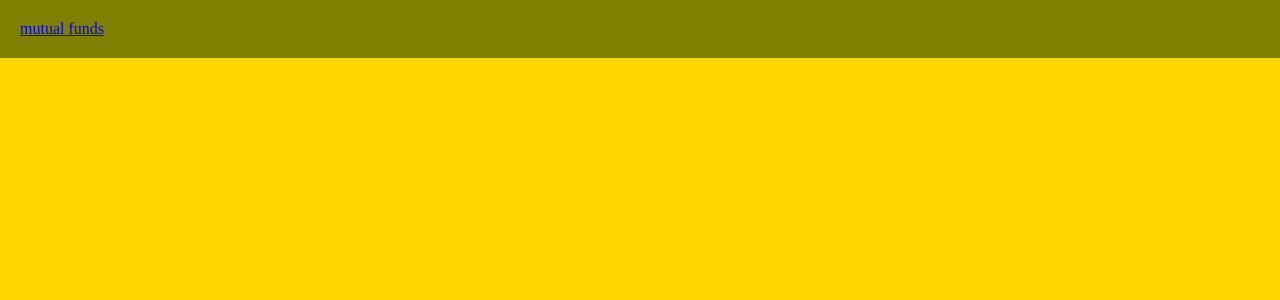
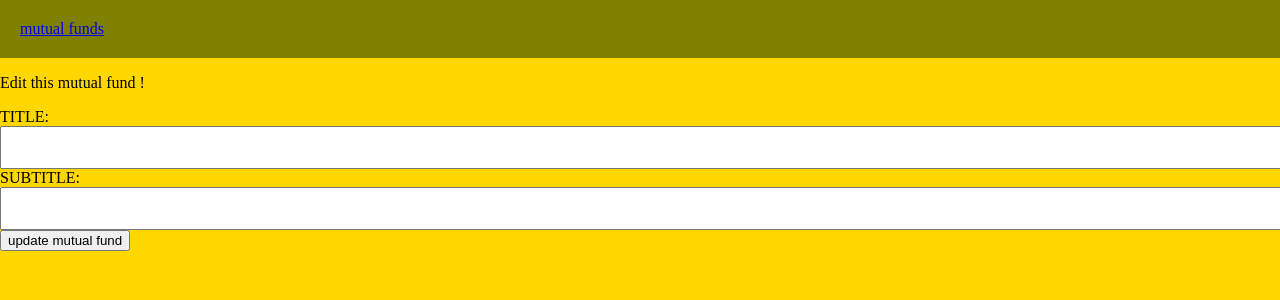
Before and after one commit to Nmuta/vanguard_mutual_funds2, an Angular app: page /funds/1/edit in a window 1280 px wide. Before the commit this address led to /. Shown: the top 300 px of the page. Built offline with nearby package versions, Linux system fonts and the light colour scheme; no server answers.

Commit message:
Add Edit functionality

```diff
--- a/src/app/app-routing.module.ts
+++ b/src/app/app-routing.module.ts
@@ -2,10 +2,12 @@ import { NgModule } from '@angular/core';
 import { RouterModule, Routes } from '@angular/router';
 import { FundComponent } from './fund/fund.component';
 import { FundsComponent } from './funds/funds.component';
+import { EditfundComponent } from './editfund/editfund.component';
 
 const routes: Routes = [
   {path: "funds", component: FundsComponent},
   {path: "funds/:id", component: FundComponent},
+  {path: "funds/:id/edit", component: EditfundComponent},
 ];
 
 @NgModule({
--- a/src/app/app.module.ts
+++ b/src/app/app.module.ts
@@ -6,17 +6,21 @@ import { AppComponent } from './app.component';
 import { FundsComponent } from './funds/funds.component';
 import { FundComponent } from './fund/fund.component';
 import { HttpClientModule } from '@angular/common/http';
+import { EditfundComponent } from './editfund/editfund.component';
+import { FormsModule } from '@angular/forms';
 
 @NgModule({
   declarations: [
     AppComponent,
     FundsComponent,
-    FundComponent
+    FundComponent,
+    EditfundComponent
   ],
   imports: [
     BrowserModule,
     AppRoutingModule,
     HttpClientModule,
+    FormsModule,
   ],
   providers: [],
   bootstrap: [AppComponent]
--- /dev/null
+++ b/src/app/editfund/editfund.component.html
@@ -0,0 +1,13 @@
+<p>Edit this mutual fund ! </p>
+
+
+<div>
+    TITLE: <input [(ngModel)]="fund.title" />
+</div>
+
+<div>
+    SUBTITLE: <input [(ngModel)]="fund.subtitle" />
+</div>
+
+
+<button (click)="update()">update mutual fund</button>
--- /dev/null
+++ b/src/app/editfund/editfund.component.scss
@@ -0,0 +1,6 @@
+
+
+input {
+    font-size: 2em;
+    width: 100%;
+}
--- /dev/null
+++ b/src/app/editfund/editfund.component.ts
@@ -0,0 +1,40 @@
+import { Component, OnInit } from '@angular/core';
+import { ActivatedRoute, Router } from '@angular/router';
+import { FundService } from '../fund.service';
+import { Fund } from '../fund/fund.model';
+
+
+@Component({
+  selector: 'app-editfund',
+  templateUrl: './editfund.component.html',
+  styleUrls: ['./editfund.component.scss']
+})
+export class EditfundComponent implements OnInit {
+
+  fund:Fund = {};
+
+  constructor(private router: Router,
+    private fundService: FundService ,
+    private route: ActivatedRoute) {
+
+    }
+
+  ngOnInit(): void {
+    this.route.params.subscribe(params=>{
+      const myid = +params['id'];
+      this.fundService.getFund(myid).subscribe(payload=>{
+        console.log("the payload I want to edit is", payload);
+        this.fund = payload;
+      })
+    })
+  }
+
+  update(): void {
+    this.fundService.updateFund(this.fund).subscribe(data =>{
+      if(data){
+        this.router.navigateByUrl("/funds");
+      }
+    })
+  }
+
+}
--- a/src/app/fund.service.ts
+++ b/src/app/fund.service.ts
@@ -1,6 +1,7 @@
 import { Injectable } from '@angular/core';
 import { HttpClient } from '@angular/common/http';
 import { Observable } from 'rxjs';
+import { Fund } from './fund/fund.model';
 
 @Injectable({
   providedIn: 'root'
@@ -20,4 +21,9 @@ export class FundService {
     return this.http.get("http://localhost:8082/api/funds/"+id);
 
   }
+
+  updateFund(fund: Fund): Observable<any> {
+    return this.http.patch(`http://localhost:8082/api/funds/${fund.id}`, fund);
+
+  }
 }
--- a/src/app/fund/fund.component.html
+++ b/src/app/fund/fund.component.html
@@ -3,3 +3,6 @@
 <p>{{fund.id}}</p>
 
 <p>{{fund.subtitle}}</p>
+
+
+<button (click)="edit()">edit this mutual fund</button>
--- a/src/app/fund/fund.component.ts
+++ b/src/app/fund/fund.component.ts
@@ -1,8 +1,8 @@
+import { ThisReceiver } from '@angular/compiler';
 import { Component, OnInit } from '@angular/core';
-import { ActivatedRoute } from '@angular/router';
+import { ActivatedRoute, Router } from '@angular/router';
 import { FundService } from '../fund.service';
 import { Fund } from './fund.model';
-
 @Component({
   selector: 'app-fund',
   templateUrl: './fund.component.html',
@@ -12,18 +12,26 @@ export class FundComponent implements OnInit {
 
   fund:Fund = {};
 
-  constructor(private route:ActivatedRoute, private fundService: FundService) { }
+
+  constructor(private route:ActivatedRoute,
+    private fundService: FundService,
+    private router: Router,
+    ) { }
 
   ngOnInit(): void {
     this.route.params.subscribe(params=>{
       const myid = +params['id'];
+      console.log("this is my wildcard 'id' ", myid);
       this.fundService.getFund(myid).subscribe(payload=>{
-        console.log(payload);
         this.fund = payload;
       })
     })
   }
 
+  edit() :void {
+     this.router.navigateByUrl(`/funds/${this.fund.id}/edit`);
+  }
+
 
 
 }
```
Also changed, not shown: 2 other files (tests, documents, lock files or other folders).
